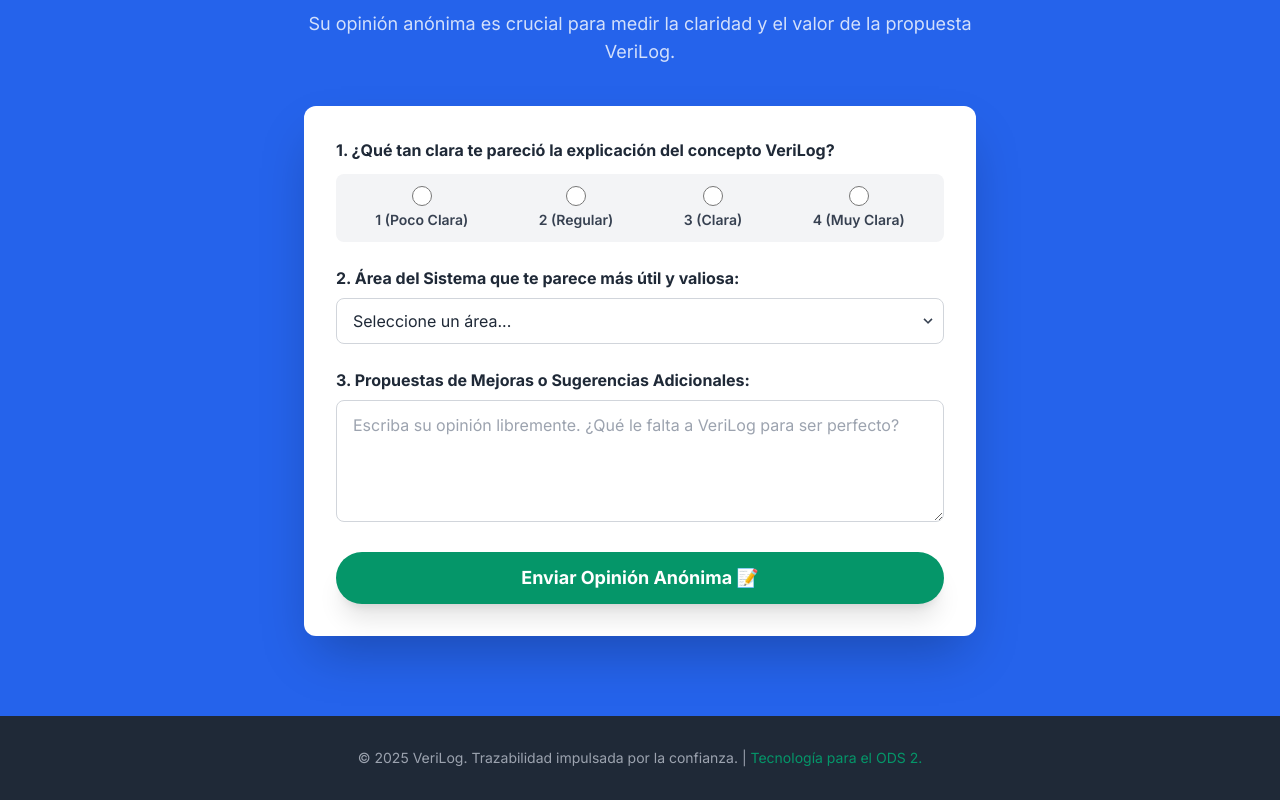
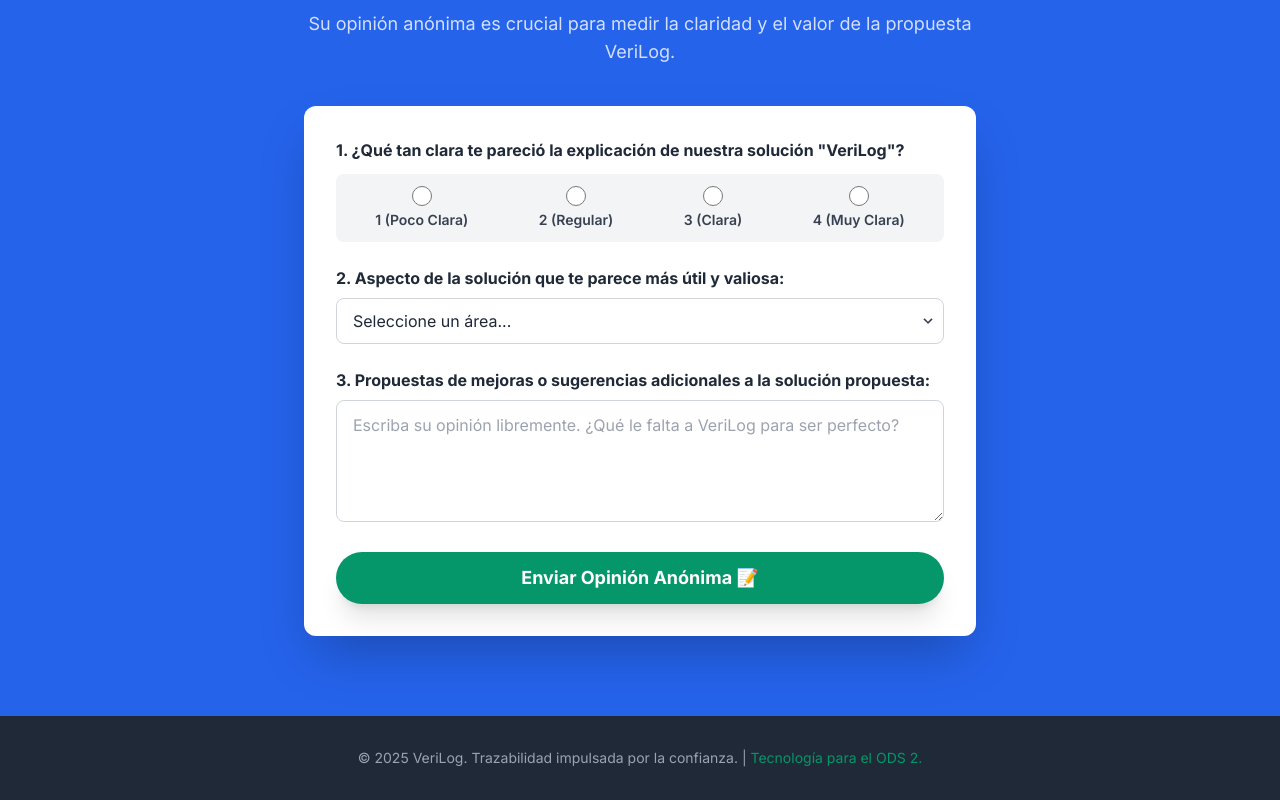
Before and after one commit to JAlbertoPalma/LandingPage_VeriLog, a plain HTML site: page index.html in a window 1280 px wide. Shown: the part 3422-4222 px from the top of the page. Drawn offline with nearby package versions, Linux system fonts and the light colour scheme.

Commit message:
correcciones 3

```diff
--- a/index.html
+++ b/index.html
@@ -170,7 +170,7 @@
                     <form id="validation-form" onsubmit="handleFormSubmit(event)" class="space-y-6">
 
                         <div>
-                            <label class="block text-gray-800 font-bold mb-3">1. ¿Qué tan clara te pareció la explicación del concepto VeriLog?</label>
+                            <label class="block text-gray-800 font-bold mb-3">1. ¿Qué tan clara te pareció la explicación de nuestra solución "VeriLog"?</label>
                             <div class="flex justify-between md:justify-around space-x-2 md:space-x-4 p-3 bg-gray-100 rounded-lg">
                                 <label class="flex flex-col items-center cursor-pointer text-gray-700 transition duration-150 hover:text-red-500"><input type="radio" name="Clarity_Rating" value="1 (Poco Clara)" required class="form-radio text-red-500 h-5 w-5"><span class="mt-1 text-sm font-semibold">1 (Poco Clara)</span></label>
                                 <label class="flex flex-col items-center cursor-pointer text-gray-700 transition duration-150 hover:text-yellow-500"><input type="radio" name="Clarity_Rating" value="2 (Regular)" class="form-radio text-yellow-500 h-5 w-5"><span class="mt-1 text-sm font-semibold">2 (Regular)</span></label>
@@ -180,7 +180,7 @@
                         </div>
 
                         <div>
-                            <label for="system_area" class="block text-gray-800 font-bold mb-2">2. Área del Sistema que te parece más útil y valiosa:</label>
+                            <label for="system_area" class="block text-gray-800 font-bold mb-2">2. Aspecto de la solución que te parece más útil y valiosa:</label>
                             <div class="relative">
                                 <select id="system_area" name="System_Area" class="block appearance-none w-full bg-white border border-gray-300 text-gray-800 py-3 px-4 pr-8 rounded-lg leading-tight focus:outline-none focus:ring-2 focus:ring-color-secondary focus:border-color-secondary transition duration-150" required>
                                     <option value="" disabled selected>Seleccione un área...</option>
@@ -198,7 +198,7 @@
                         </div>
 
                         <div>
-                            <label for="suggestion_details" class="block text-gray-800 font-bold mb-2">3. Propuestas de Mejoras o Sugerencias Adicionales:</label>
+                            <label for="suggestion_details" class="block text-gray-800 font-bold mb-2">3. Propuestas de mejoras o sugerencias adicionales a la solución propuesta:</label>
                             <textarea id="suggestion_details" name="Suggestion_Details" placeholder="Escriba su opinión libremente. ¿Qué le falta a VeriLog para ser perfecto?" rows="4" class="w-full px-4 py-3 rounded-lg border border-gray-300 text-gray-800 focus:ring-2 focus:ring-color-secondary focus:border-color-secondary transition duration-150"></textarea>
                         </div>
 
```
